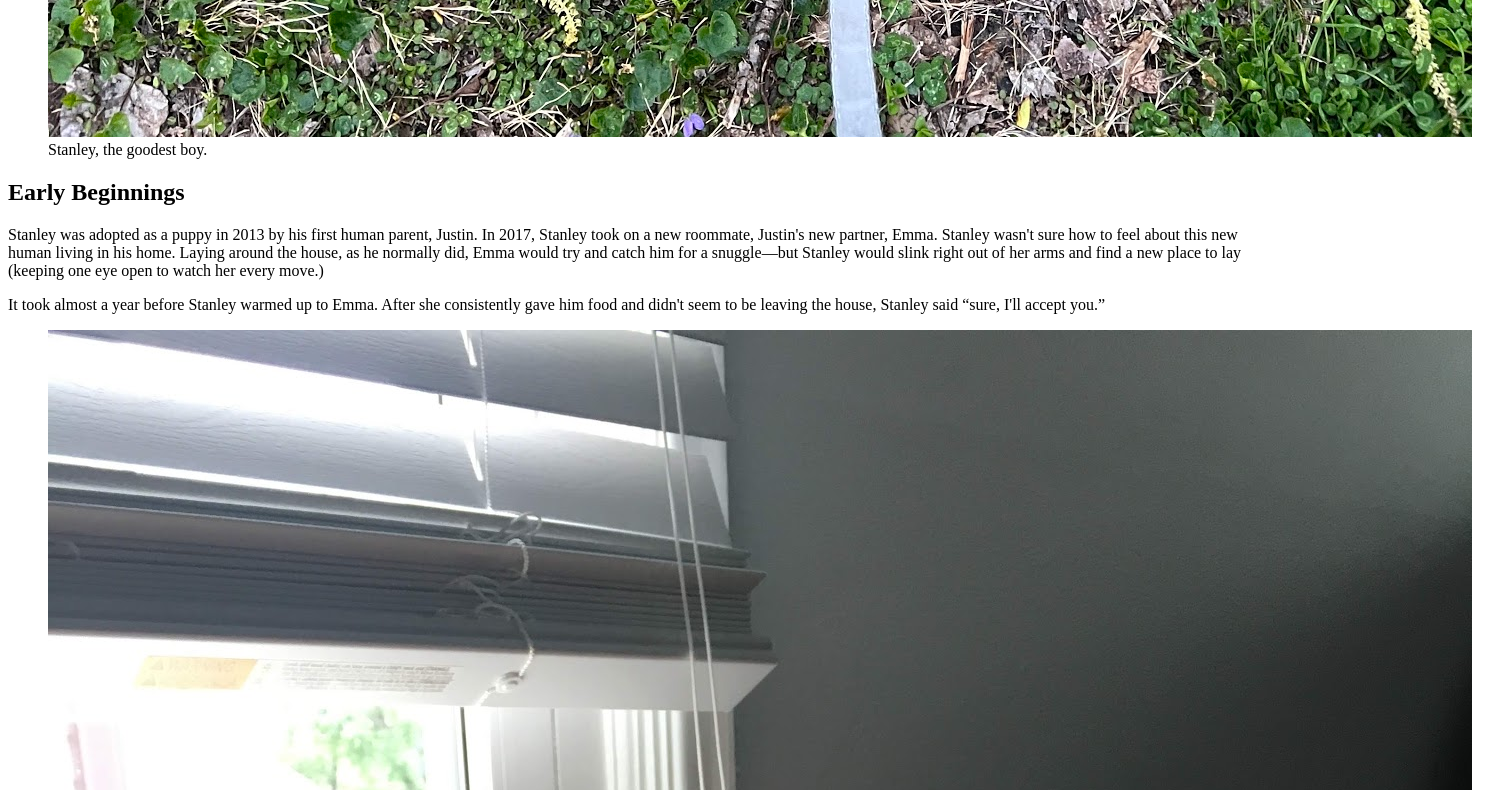
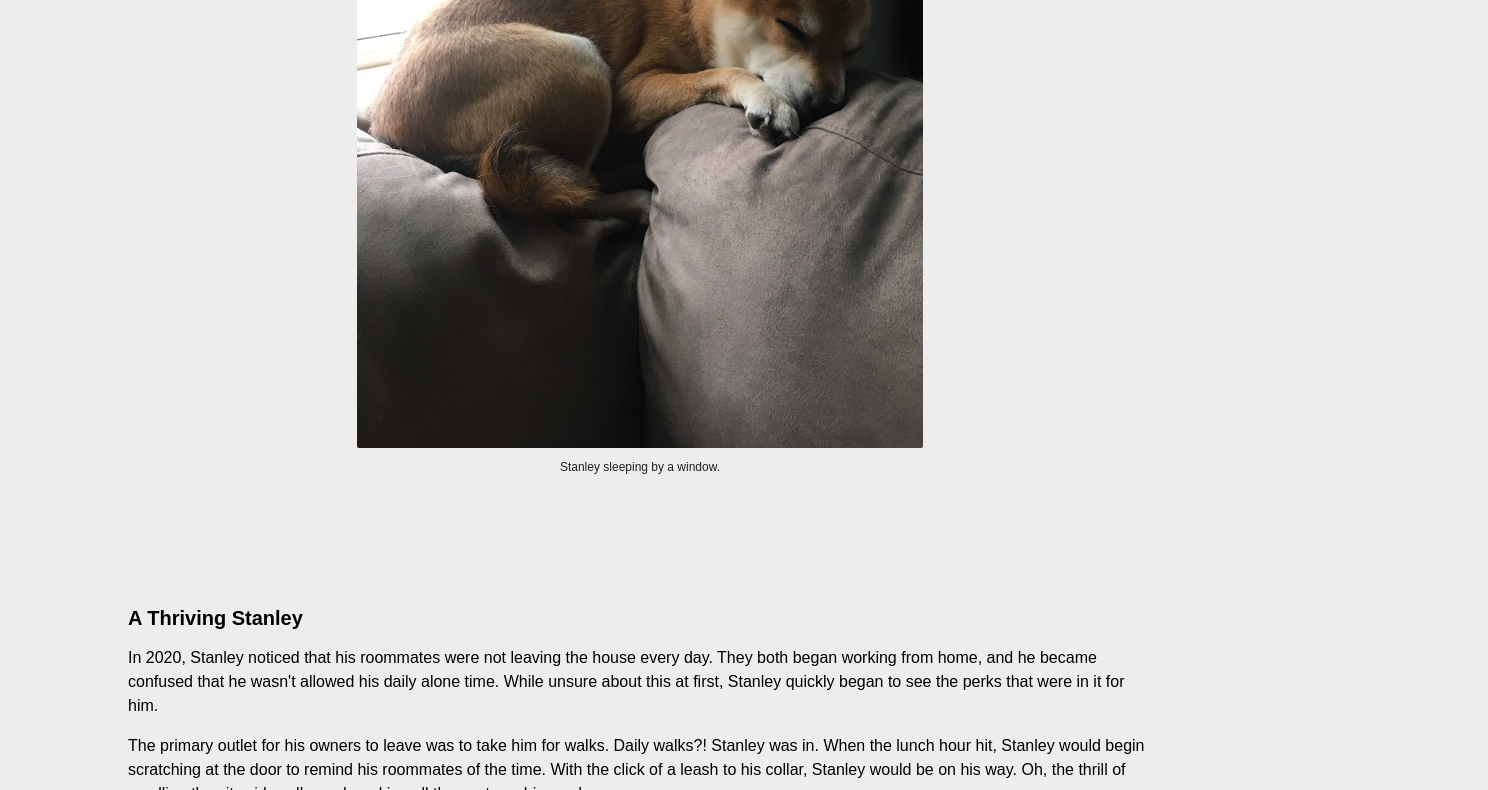
Before and after one commit to Stl-LC101-MAY-2022/js-assignment-4-html-me-something-emmaran, a website: page index.html in a window 1280 px wide. Shown: the part 2010-2800 px from the top of the page, 1488 px wide, since content can reach past the window. Drawn offline with Linux system fonts and the light colour scheme.

Commit message:
Added CSS styling

```diff
--- a/styles.css
+++ b/styles.css
@@ -1 +1,61 @@
-/* Write your CSS here! */
+body {
+	width: 80%;
+	max-width: 1024px;
+    display: block;
+	margin: 0 auto;
+	background-color: rgb(237, 237, 237);
+    font-family: Arial, Helvetica, sans-serif;
+}
+
+h1 {
+    font-size: 40px;
+}
+
+h2 {
+    font-size: 20px;
+}
+
+p {
+    font-size: 16px;
+    line-height: 150%;
+}
+
+header {
+    padding-bottom: 20px;
+}
+
+section {
+    padding-bottom: 100px;
+}
+
+img {
+    height: auto;
+    max-width: 60%;
+    display: block;
+    margin-left: auto;
+    margin-right: auto;
+    border-radius: 2px;
+    padding-top: 100px;
+}
+
+figcaption {
+    text-align: center;
+    padding-top: 12px;
+    color: #222222;
+    font-size: 12px;
+}
+
+#square-image {
+    object-fit: cover;
+    width: 250px;
+    height: 250px;
+}
+
+.intro {
+    font-size: 18px;
+    line-height: 150%;
+}
+
+.footer-text {
+    font-size: 12px;
+}
```
